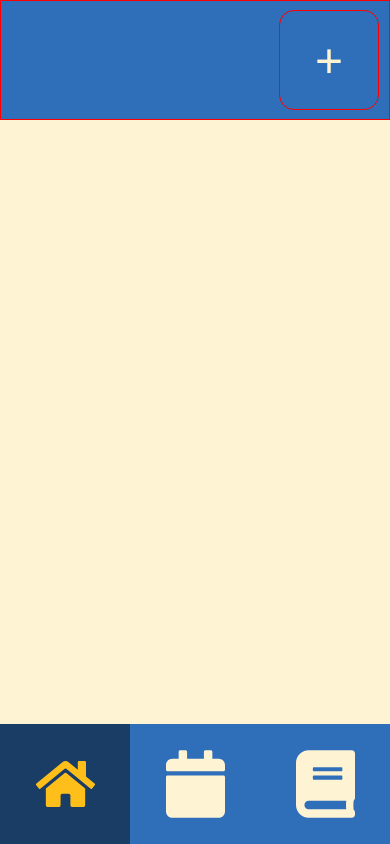
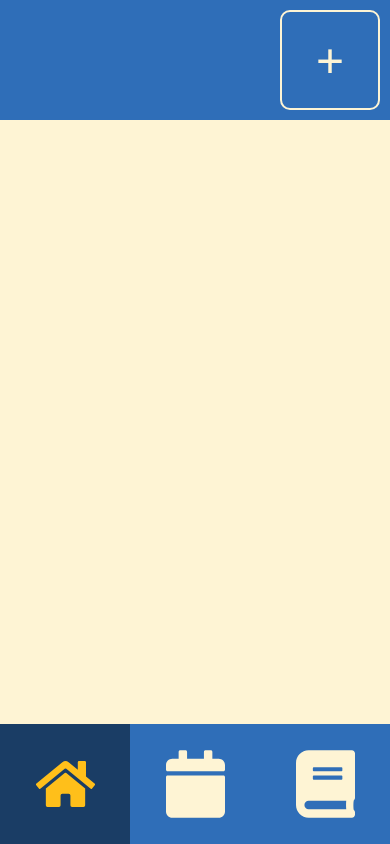
Before and after one commit to dnguyen130/stepahead, a React (Vite) app: page / in a window 390 px wide. Built offline with nearby package versions, Linux system fonts and the light colour scheme.

Commit message:
fix addbutton mobile

```diff
--- a/src/styles/components/mobile/addbutton.scss
+++ b/src/styles/components/mobile/addbutton.scss
@@ -2,8 +2,7 @@
   width: 100px;
   height: 100px;
   display: flex;
-  border: 1px solid red;
-  border-radius: 15px;
+  border-radius: 10px;
   text-decoration: none;
   cursor: pointer;
 
@@ -23,6 +22,7 @@
 
 .addbuttonmobile-light {
   @include addbuttonmobile($bg: $bg2light);
+  border: 2px solid $bglight;
 }
 
 .addiconmobile-light {
--- a/src/styles/components/mobile/navbar.scss
+++ b/src/styles/components/mobile/navbar.scss
@@ -24,5 +24,4 @@
   top: 0;
   padding: 0 10px;
   justify-content: flex-end;
-  border: 1px solid red;
 }
```
